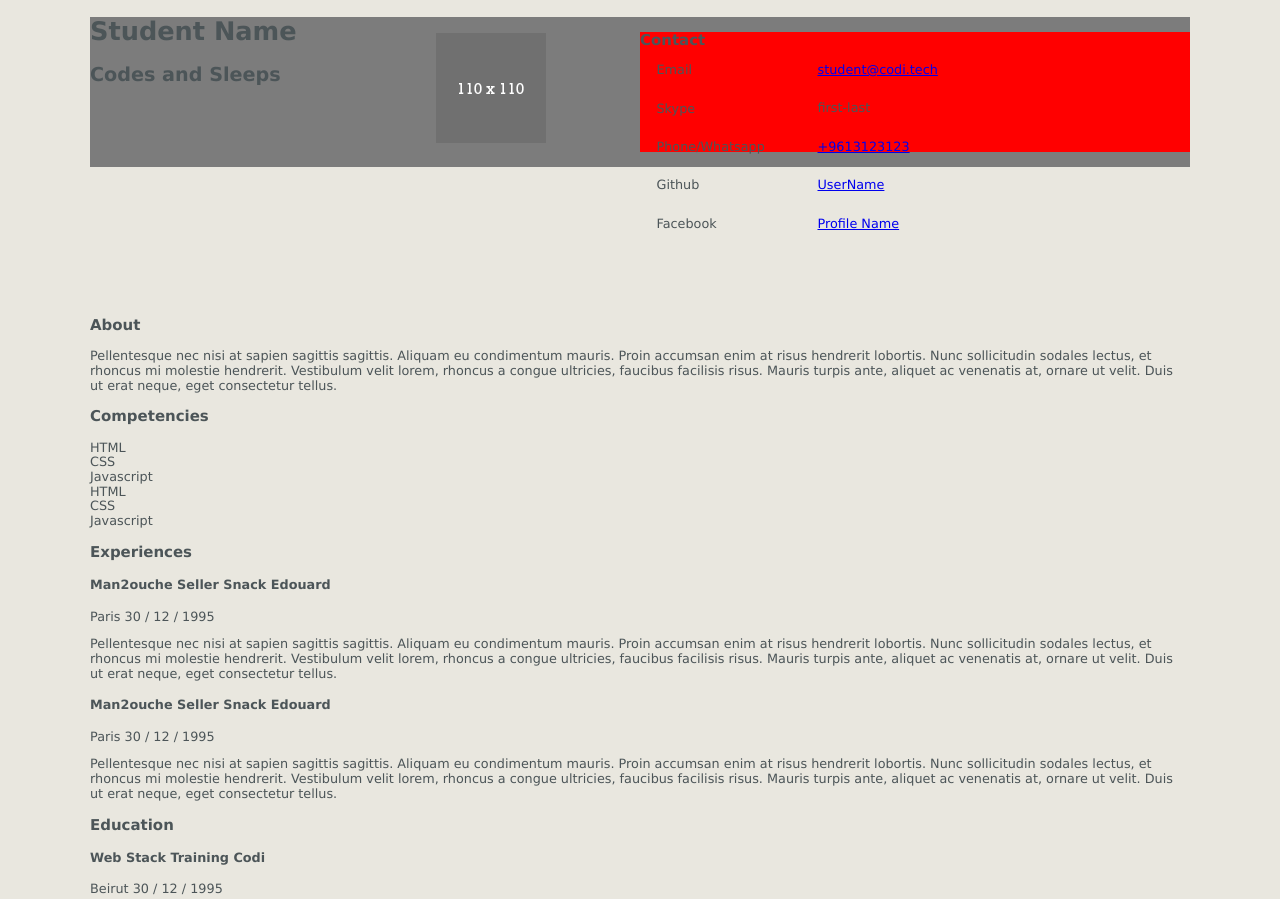
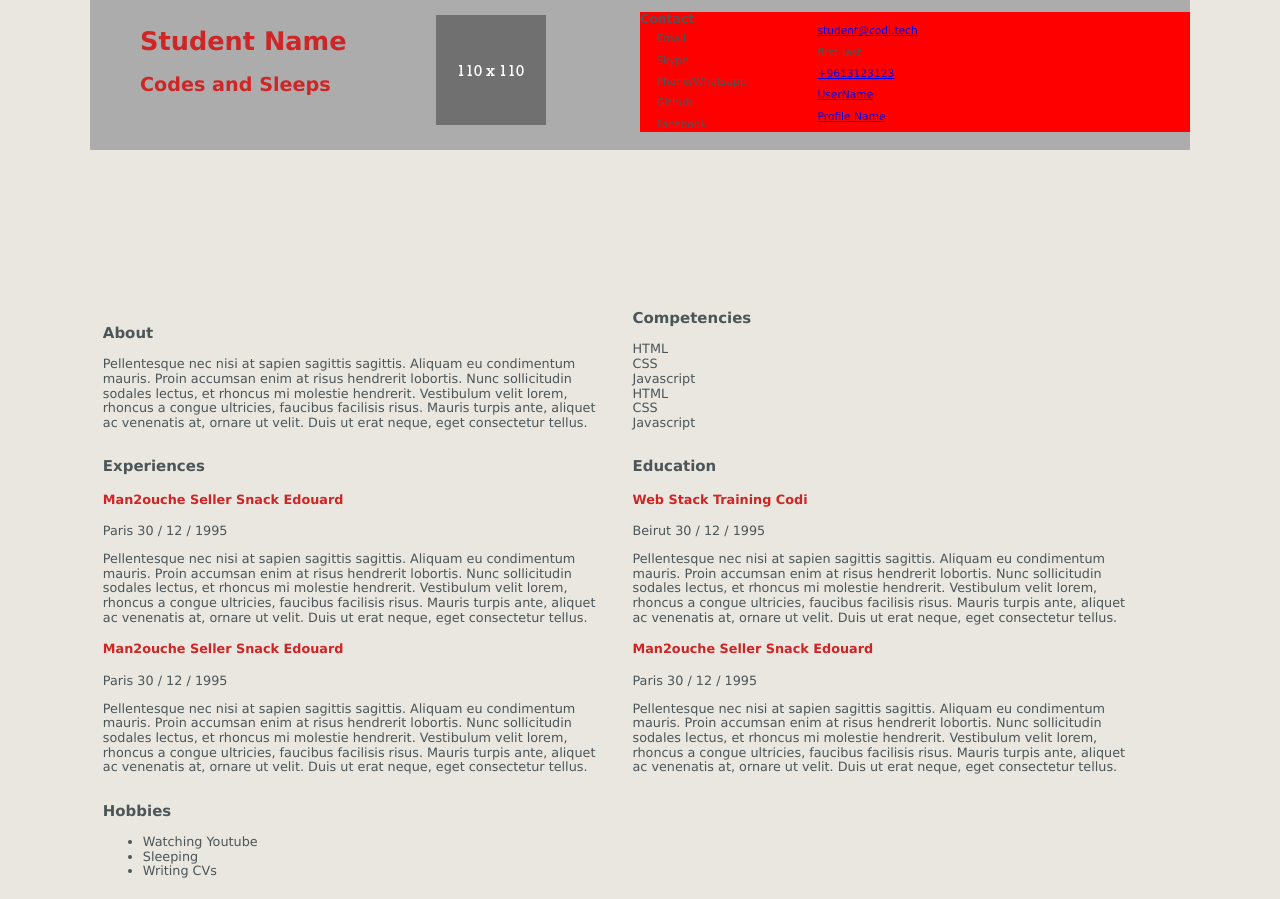
Before and after one commit to MariamZiade/CV-Styling, a plain HTML site: page public/style1/index.html in a window 1280 px wide. Shown: the top 899 px of the page. Drawn offline with Linux system fonts and the light colour scheme.

Commit message:
style1_progress

```diff
--- a/public/style1/style.css
+++ b/public/style1/style.css
@@ -1,24 +1,70 @@
 Body {
     width: 1100px;
     max-width: 95%;
-    background-color:rgb(233, 231, 223);
+    background-color: rgb(233, 231, 223);
     font-family: Verdana, Geneva, Tahoma, sans-serif;
     font-size: 80%;
     color: rgb(76, 85, 88);
     margin: auto;
 }
 
-#wrapper {
-
-    width: 1200px;
-
-}
 header {
-
     width: 100%;
     height: 150px;
-    background: rgb(124, 124, 124);
+    background: rgb(173, 172, 172);
+}
 
+img {
+    border-style: none;
+    position: relative;
+    left: 30%;
+    bottom: 120px;
+}
+
+hgroup {
+    padding: 10px;
+    padding-left: 50px;
+    color: rgb(206, 38, 38);
+}
+
+h4 {
+
+    color: rgb(206, 38, 38);
+}
+
+#about {
+    display: inline-block;
+    width: 500px;
+    height: 100px;
+    margin: 1em;
+}
+
+#competencies {
+    display: inline-block;
+    width: 500px;
+    height: 100px;
+    margin: 1em;
+}
+
+#experiences {
+    display: inline-block;
+    width: 500px;
+    height: 100px;
+    margin: 1em;
+}
+
+#education {
+    display: inline-block;
+    width: 500px;
+    height: 100px;
+    margin: 1em;
+}
+
+#hobbies {
+    display: inline-block;
+    width: 500px;
+    height: 100px;
+    margin: 1em;
 }
 
 #contact {
@@ -28,34 +74,24 @@ header {
     position: relative;
     left: 50%;
     bottom: 150px;
-
-
+    font-size: smaller;
 }
 
-img {
-    border-style: none;
-    position: relative;
-    left: 30%;
-    bottom: 69px;
+dt {
+    line-height: 0px;
 }
 
 .contacts {
-
-   height: 150px;
-   line-height: 100%;
+    height: 150px;
+    line-height: 100%;
 }
 
 .contact-type {
     margin-left: 3%;
-
 }
 
 .contact-value {
-
     position: relative;
     bottom: 13px;
     left: 25%;
-
-
-
 }
```
Also changed, not shown: public/style1/index.html (+4 -2 lines).
